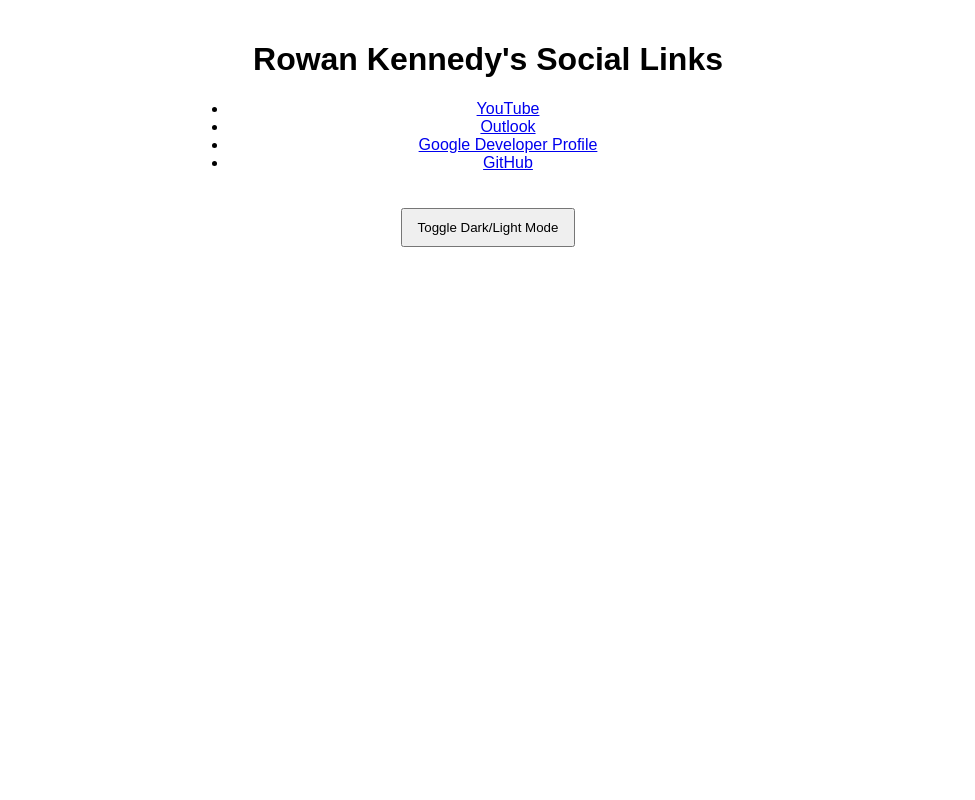
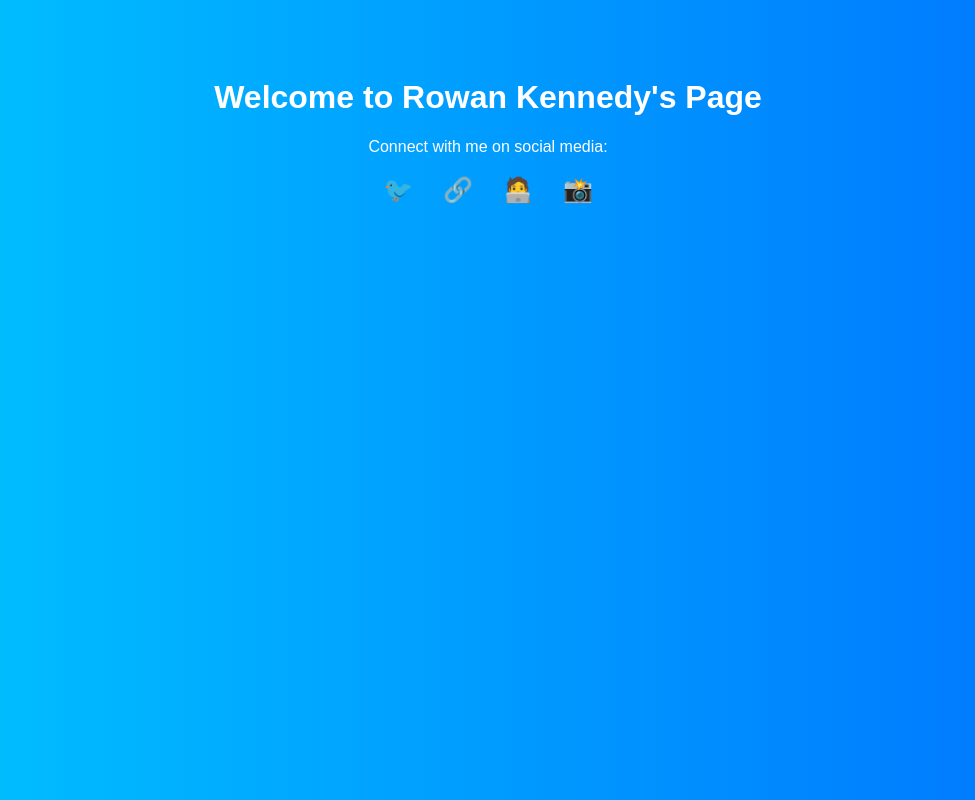
Before and after one commit to rkennedy2016/rowan-stuff, a plain HTML site: page index.html in a window 1280 px wide. Shown: the whole page, without its empty margins (152-1127 px from the left). Drawn offline with Linux system fonts and the light colour scheme.

Commit message:
Updated index.html with a modern design

```diff
--- a/index.html
+++ b/index.html
@@ -3,52 +3,44 @@
 <head>
     <meta charset="UTF-8">
     <meta name="viewport" content="width=device-width, initial-scale=1.0">
-    <title>Rowan Kennedy's Social Links</title>
+    <title>Rowan Kennedy</title>
     <style>
         body {
+            background: linear-gradient(to right, #00c6ff, #0072ff);
             font-family: Arial, sans-serif;
-            margin: 0;
-            padding: 0;
-            transition: background-color 0.5s, color 0.5s;
+            color: white;
+            text-align: center;
+            padding: 50px;
         }
-        .dark-mode {
-            background-color: #121212;
+        .social-links {
+            margin-top: 20px;
+        }
+        .social-icons {
+            display: flex;
+            justify-content: center;
+            margin: 20px 0;
+        }
+        .social-icons a {
+            margin: 0 15px;
+            text-decoration: none;
             color: white;
+            font-size: 24px;
         }
-        .light-mode {
-            background-color: #ffffff;
-            color: black;
-        }
-        .container {
-            max-width: 600px;
-            margin: auto;
-            padding: 20px;
-            text-align: center;
-        }
-        button {
-            margin-top: 20px;
-            padding: 10px 15px;
-            cursor: pointer;
+        .social-icons a:hover {
+            opacity: 0.7;
         }
     </style>
 </head>
-<body class="light-mode">
-    <div class="container">
-        <h1>Rowan Kennedy's Social Links</h1>
-        <ul>
-            <li><a href="https://www.youtube.com/@gamingwithcoolkids-j3f">YouTube</a></li>
-            <li><a href="mailto:rowan_kennedy1@outlook.com">Outlook</a></li>
-            <li><a href="https://developers.google.com/profile/u/105389548983384881716">Google Developer Profile</a></li>
-            <li><a href="https://github.com/rkennedy2016">GitHub</a></li>
-        </ul>
-        <button onclick="toggleMode()">Toggle Dark/Light Mode</button>
+<body>
+    <h1>Welcome to Rowan Kennedy's Page</h1>
+    <p>Connect with me on social media:</p>
+    <div class="social-links">
+        <div class="social-icons">
+            <a href="https://twitter.com/yourprofile" target="_blank">🐦</a>
+            <a href="https://linkedin.com/in/yourprofile" target="_blank">🔗</a>
+            <a href="https://github.com/yourprofile" target="_blank">🧑‍💻</a>
+            <a href="https://instagram.com/yourprofile" target="_blank">📸</a>
+        </div>
     </div>
-    <script>
-        function toggleMode() {
-            const body = document.body;
-            body.classList.toggle('dark-mode');
-            body.classList.toggle('light-mode');
-        }
-    </script>
 </body>
 </html>
```
